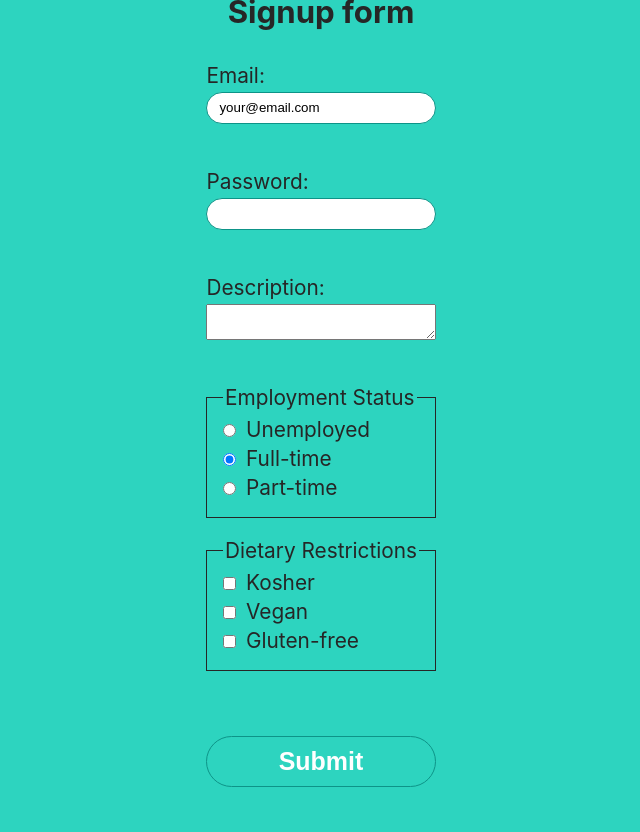
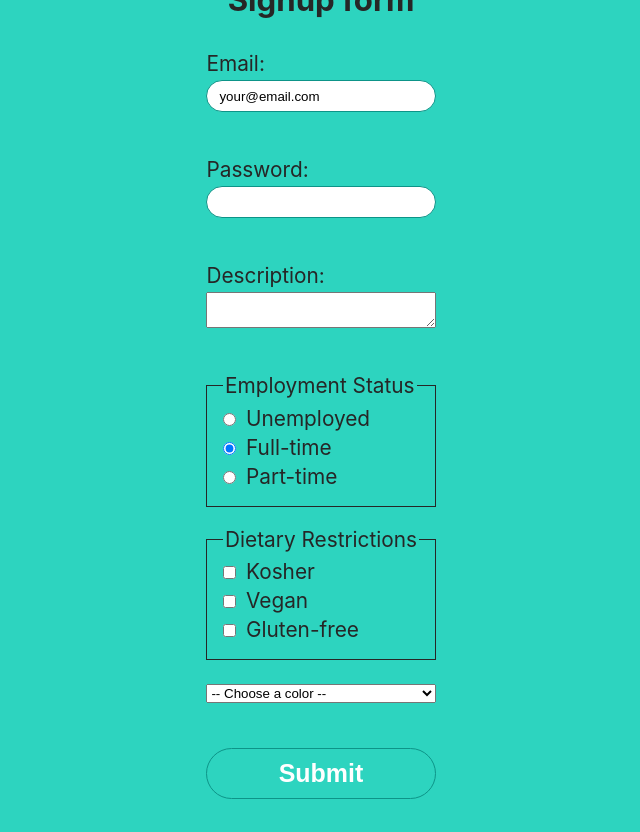
Before and after one commit to candytale55/react-state-projects, a React (Vite) app: page / in a window 1280 px wide. Shown: the whole page, without its empty margins (319-959 px from the left). Built offline with nearby package versions, Linux system fonts and the light colour scheme.

Commit message:
add select menu for favColor
also fix error on checkbox log.

```diff
--- a/src/components/signupform/SignUpForm.jsx
+++ b/src/components/signupform/SignUpForm.jsx
@@ -21,6 +21,8 @@ export default function SignUpForm() {
         console.log(employmentStatus)
         const dietaryRestrictions = formData.getAll("dietaryRestrictions")
         console.log(dietaryRestrictions)
+        const favColor = formData.get("favColor")
+        console.log(favColor)
     }
 
 
@@ -57,19 +59,31 @@ export default function SignUpForm() {
 
           <fieldset>
             <legend>Dietary Restrictions</legend>
-            <label htmlFor="radioButton">
-              <input id="checkbox1" type="checkbox" name="dietaryRestriction" value="kosher" />
+            <label htmlFor="checkbox1">
+              <input id="checkbox1" type="checkbox" name="dietaryRestrictions" value="kosher" />
               Kosher
             </label>
-            <label htmlFor="radioButton">
-              <input id="checkbox2" type="checkbox" name="dietaryRestriction" value="vegan" />
+            <label htmlFor="checkbox2">
+              <input id="checkbox2" type="checkbox" name="dietaryRestrictions" value="vegan" />
               Vegan
             </label>
-            <label htmlFor="radioButton">
-              <input id="checkbox3" type="checkbox" name="dietaryRestriction" value="gluten-free" />
+            <label htmlFor="checkbox3">
+              <input id="checkbox3" type="checkbox" name="dietaryRestrictions" value="gluten-free" />
               Gluten-free
             </label>
           </fieldset>
+
+          <label htmlFor="favColor"></label>
+          <select name="favColor" id="favColor" defaultValue="" required>
+            <option value="" disabled>-- Choose a color --</option>
+            <option value="red">Red</option>
+            <option value="orange">Orange</option>
+            <option value="yellow">Yellow</option>
+            <option value="green">Green</option>
+            <option value="blue">Blue</option>
+            <option value="indigo">Indigo</option>
+            <option value="violet">Violet</option>
+          </select>
 
                 <br />
                 <button>Submit</button>
```
